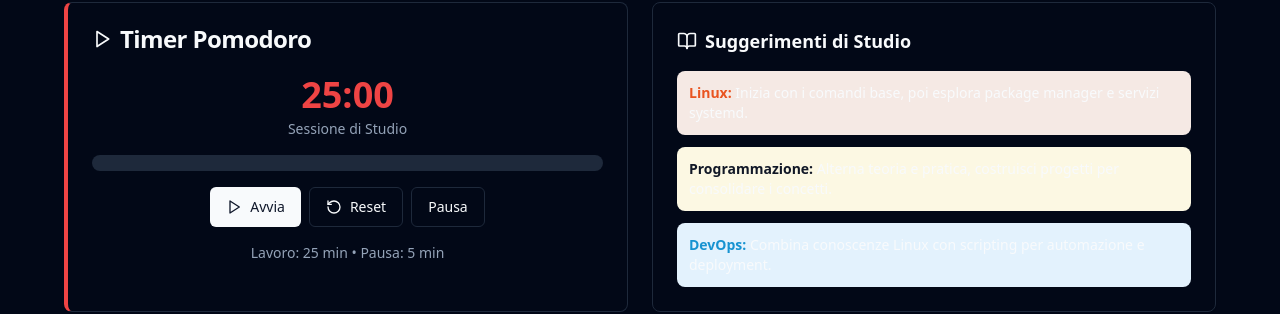
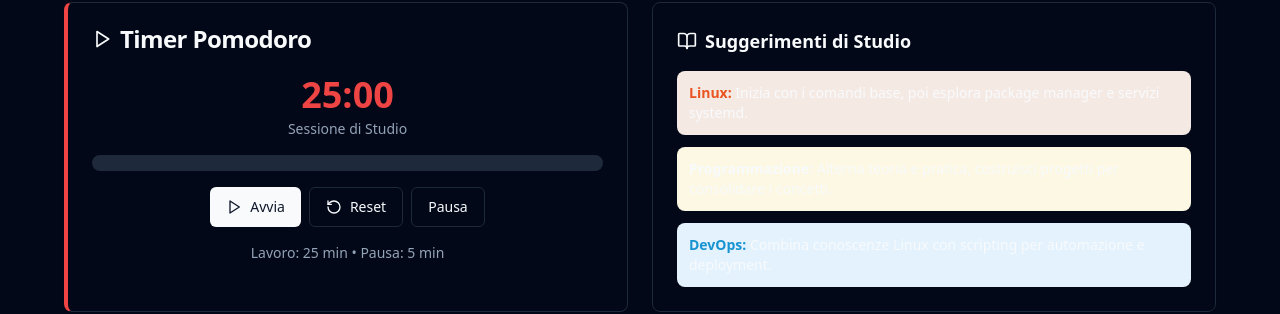
Before and after one commit to fabio-cerundolo/devstudy-command-center, a React (Vite) app: page / in a window 1280 px wide. Shown: the part 818-1132 px from the top of the page. Built offline with nearby package versions, Linux system fonts and the light colour scheme.

Commit message:
Fix: Improve readability in study suggestions
Adjusted text color in study suggestions for better visibility in dark mode.

```diff
--- a/src/pages/Index.tsx
+++ b/src/pages/Index.tsx
@@ -92,7 +92,7 @@ const Index = () => {
                   poi esplora package manager e servizi systemd.
                 </div>
                 <div className="p-3 bg-js-light-yellow rounded-lg">
-                  <strong className="text-gray-900">Programmazione:</strong> Alterna teoria e pratica,
+                  <strong className="text-foreground">Programmazione:</strong> Alterna teoria e pratica,
                   costruisci progetti per consolidare i concetti.
                 </div>
                 <div className="p-3 bg-arch-light-blue rounded-lg">
```
